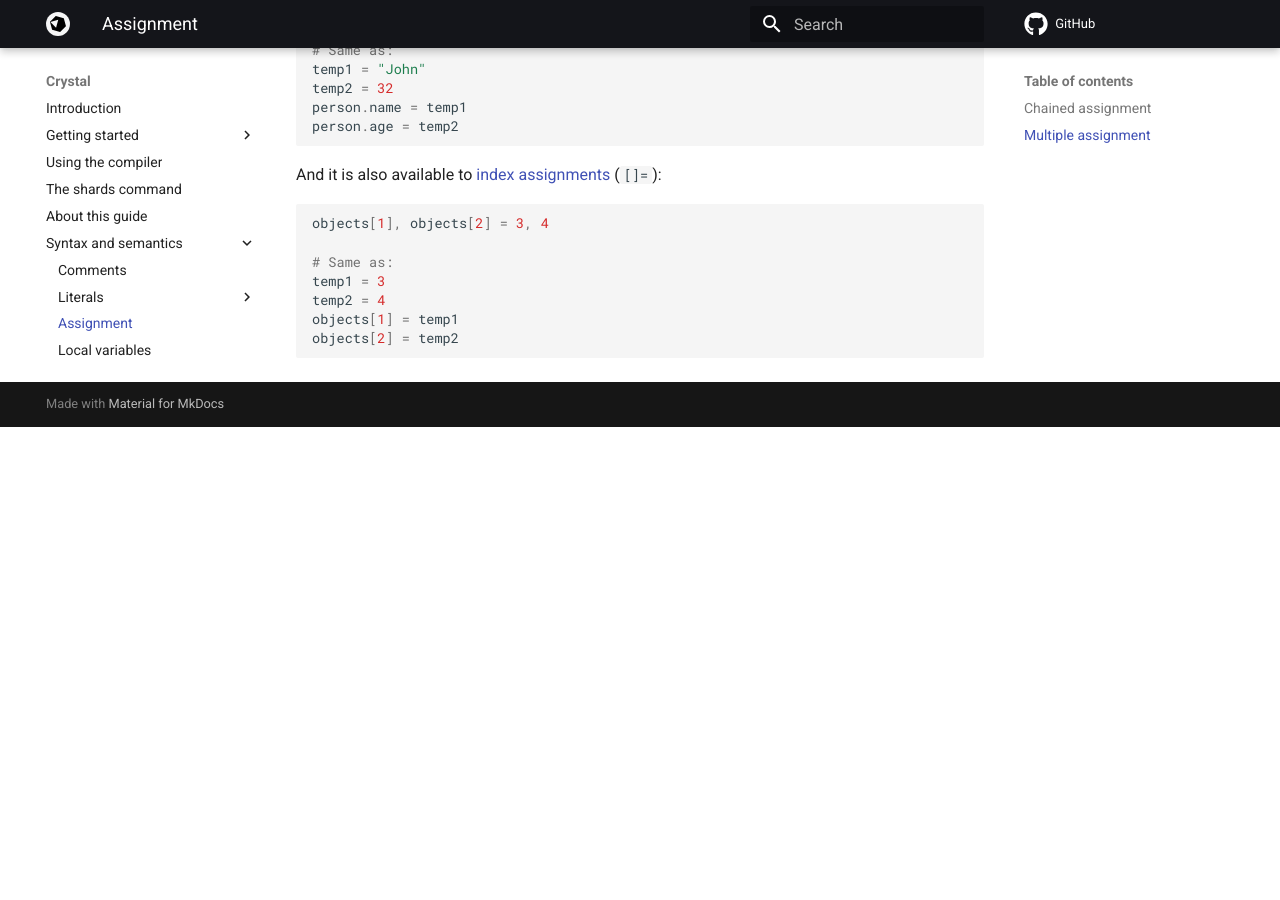
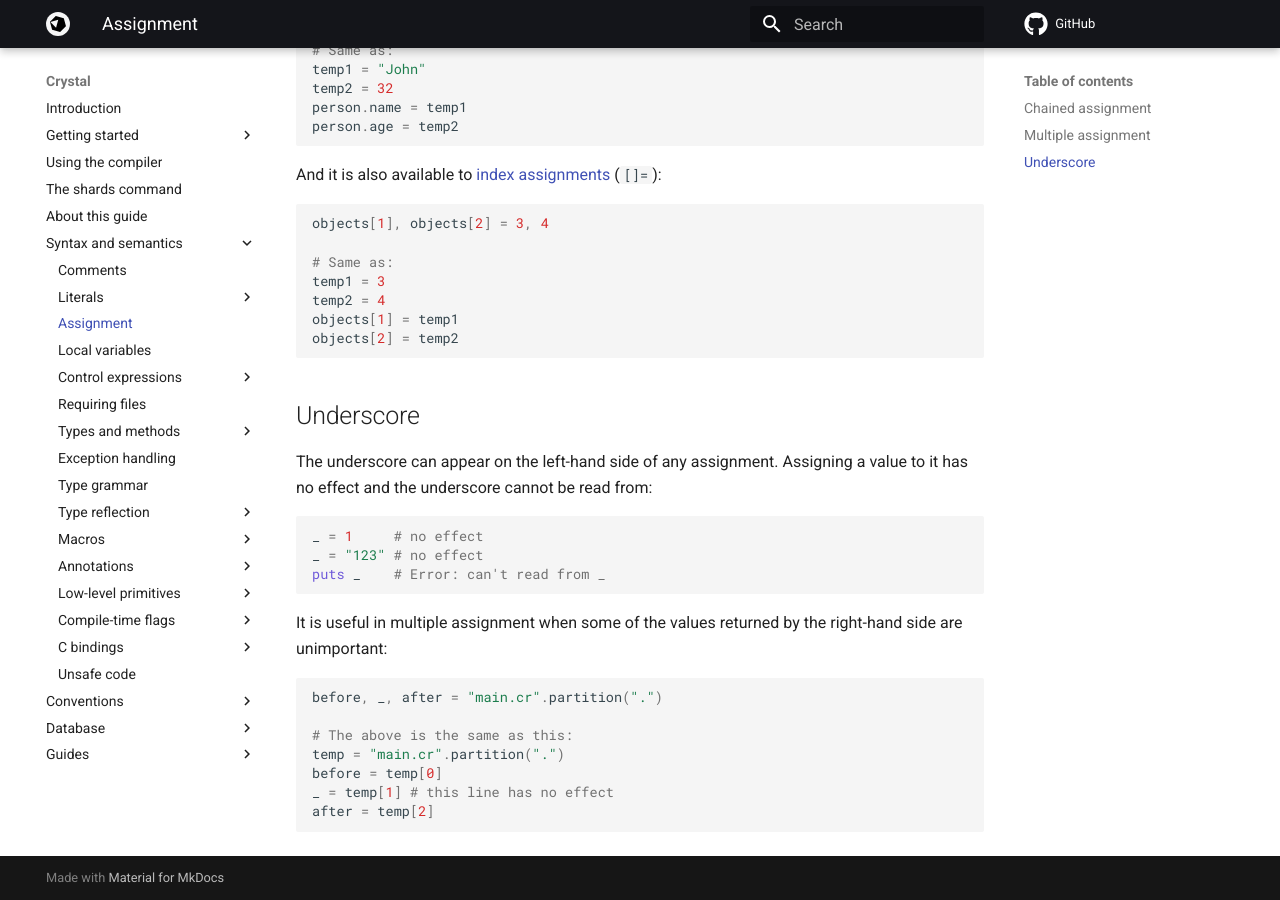
Before and after one commit to crystal-lang/crystal-book, an MkDocs documentation site: the page built from docs/syntax_and_semantics/assignment.md, in a window 1280 px wide and 900 px high, scrolled down 2475 px. Built offline with MkDocs 1.6.1 and Material for MkDocs 9.7.7, drawn with Linux system fonts in a browser that asks for light colours; comment, search, counter and statistics services are not loaded; before the commit the page ends 2902 px from its top, so only the background shows below that.

Commit message:
Add docs for underscore variable

````diff
--- a/docs/syntax_and_semantics/assignment.md
+++ b/docs/syntax_and_semantics/assignment.md
@@ -137,3 +137,25 @@ temp2 = 4
 objects[1] = temp1
 objects[2] = temp2
 ```
+
+## Underscore
+
+The underscore can appear on the left-hand side of any assignment. Assigning a value to it has no effect and the underscore cannot be read from:
+
+```crystal
+_ = 1     # no effect
+_ = "123" # no effect
+puts _    # Error: can't read from _
+```
+
+It is useful in multiple assignment when some of the values returned by the right-hand side are unimportant:
+
+```crystal
+before, _, after = "main.cr".partition(".")
+
+# The above is the same as this:
+temp = "main.cr".partition(".")
+before = temp[0]
+_ = temp[1] # this line has no effect
+after = temp[2]
+```
````
Also changed, not shown: docs/syntax_and_semantics/blocks_and_procs.md (+16 -0 lines), docs/syntax_and_semantics/type_grammar.md (+2 -0 lines).
